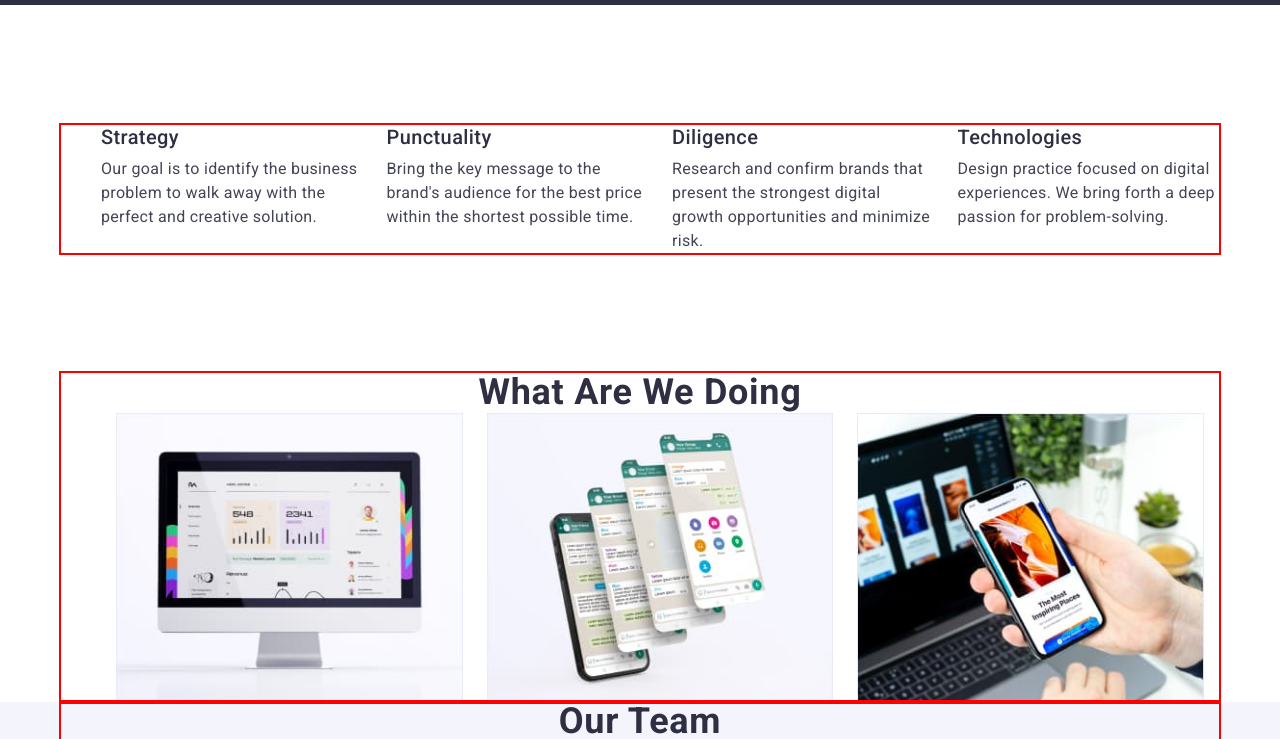
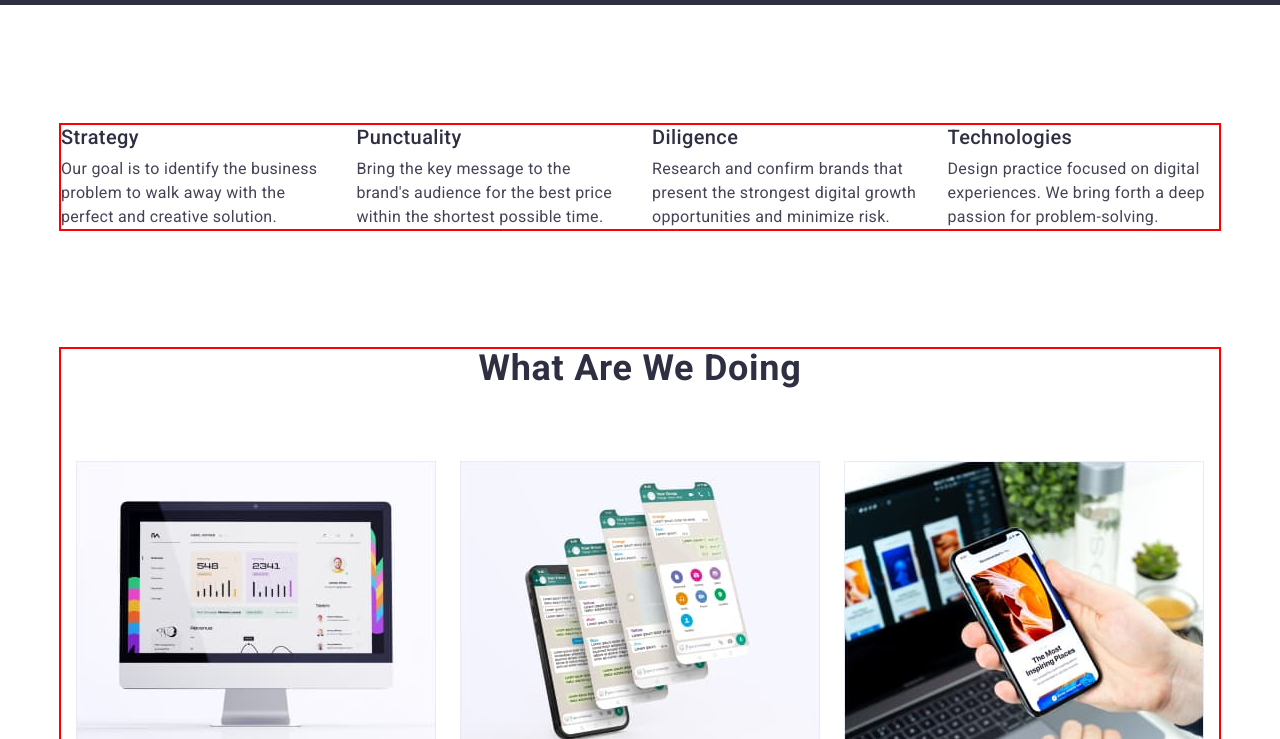
Before and after one commit to Zaliubovskyi-Andrey/GOIT-MARKUP-HW-03, a plain HTML site: page index.html in a window 1280 px wide. Shown: the part 620-1359 px from the top of the page. Drawn offline with nearby package versions, Linux system fonts and the light colour scheme.

Commit message:
list padding 0

```diff
--- a/css/styles.css
+++ b/css/styles.css
@@ -64,7 +64,7 @@ img{
 
 .list {
     list-style: none;
-    padding: o;
+    padding: 0;
     margin: 0;
     display: flex;
     gap: 24px;
@@ -254,6 +254,9 @@ display: flex;
 }
 
 /* Section 2 */
+.activity-container{
+    padding-bottom: 120px;
+}
 .activity-title {
     font-size: 36px;
     line-height: 1.11;
@@ -261,6 +264,13 @@ display: flex;
     letter-spacing: 0.02em;
     text-transform: capitalize;
     color: var(--Dark);
+    margin-bottom: 72px;
+}
+.activity-title-list{
+    padding-bottom: 120px;
+}
+.activity-img{
+    width: calc((100% - 48px) / 3);
 }
 
 /* Section 3 */
--- a/index.html
+++ b/index.html
@@ -96,11 +96,11 @@
         </div>
       </section>
       <!-- Section 2 -->
-      <section>
+      <section class="activity-container">
         <div class="container">
           <h2 class="activity-title">What are we doing</h2>
-          <ul class="link list">
-            <li>
+          <ul class="link list  activity-title-list">
+            <li class="activity-img">
               <img
                 src="./images/section2/img1.jpg"
                 alt="desktop"
@@ -108,7 +108,7 @@
                 height="300"
               />
             </li>
-            <li>
+            <li class="activity-img">
               <img
                 src="./images/section2/img2.jpg"
                 alt="mobile "
@@ -116,7 +116,7 @@
                 height="300"
               />
             </li>
-            <li>
+            <li class="activity-img">
               <img
                 src="./images/section2/img3.jpg"
                 alt="mobile and desktop version"
```
